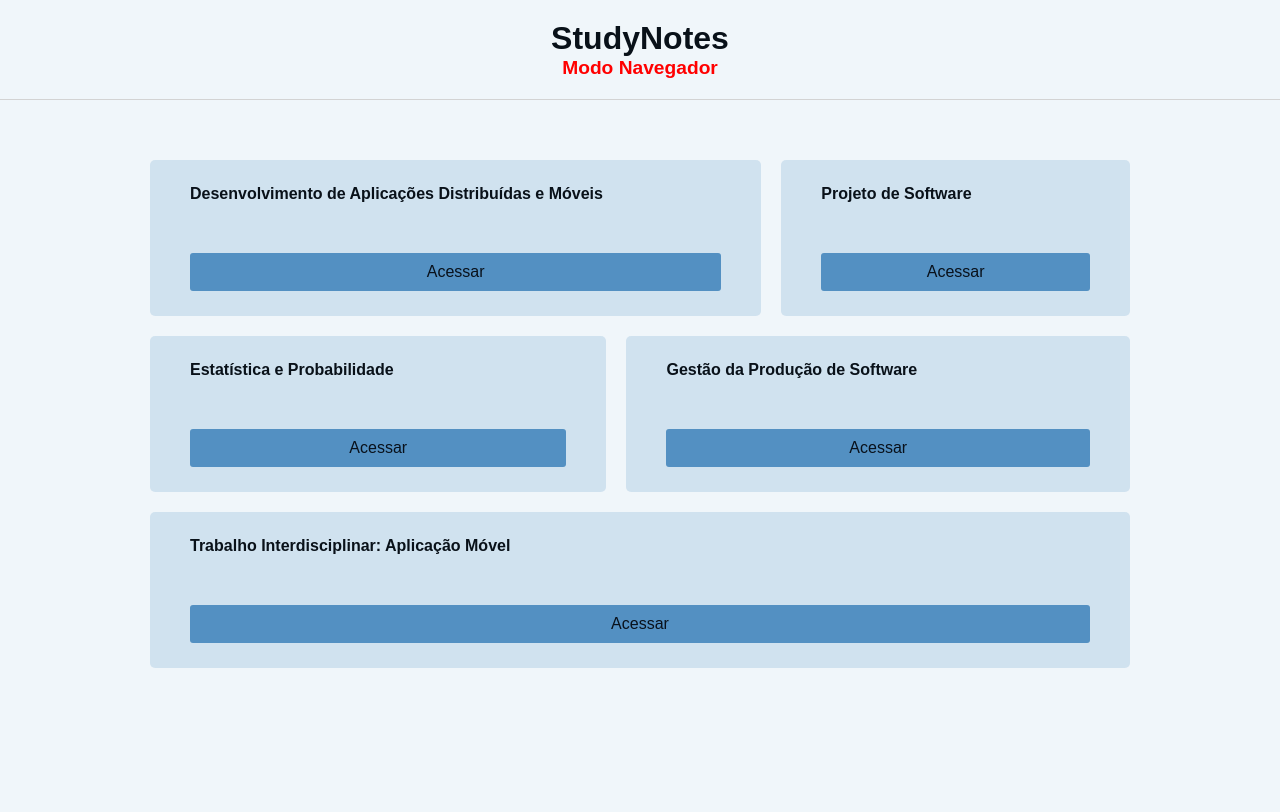
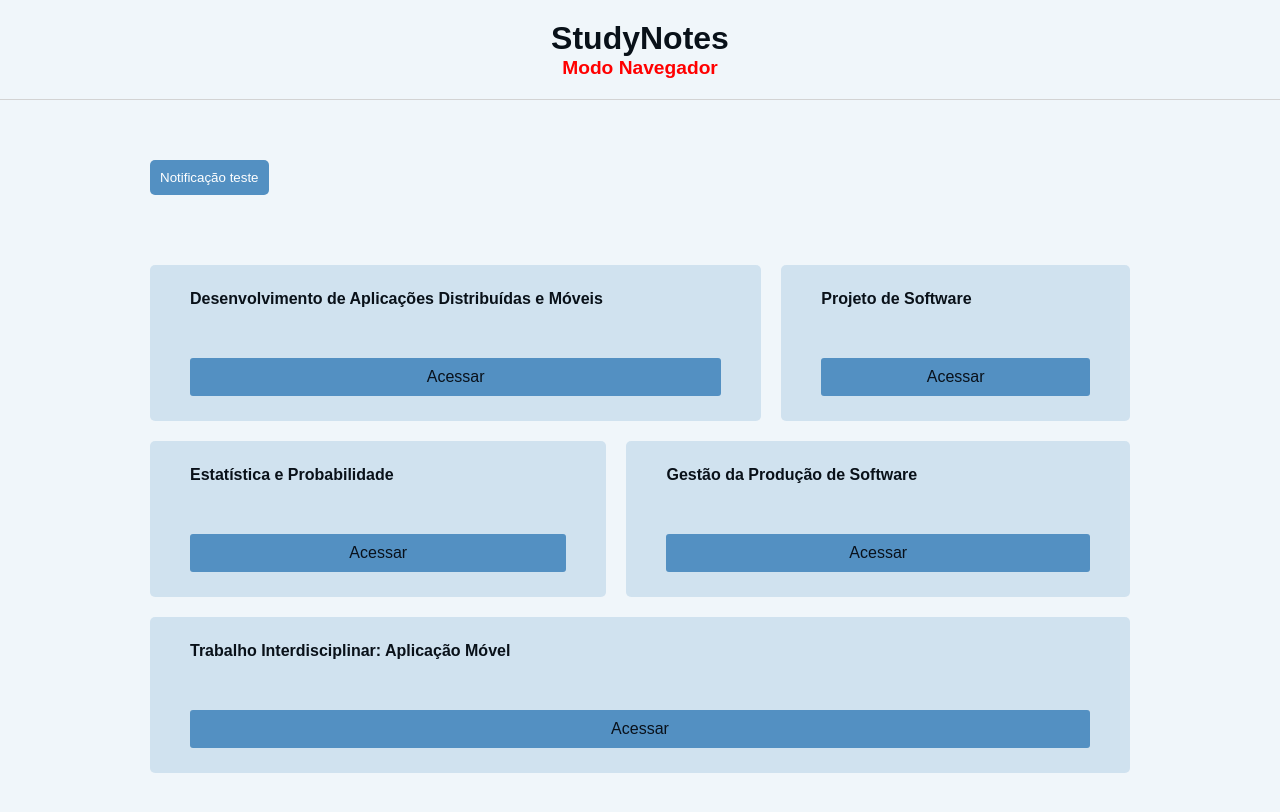
Before and after one commit to christiansenagomes/christiansenagomes.github.io, a React (Vite) app: page / in a window 1280 px wide. Shown: the top 812 px of the page. Built offline with nearby package versions, Linux system fonts and the light colour scheme.

Commit message:
Botao notificacao teste

```diff
--- a/src/pages/Home/index.tsx
+++ b/src/pages/Home/index.tsx
@@ -26,11 +26,43 @@ export default function Home() {
         }
     }, []);
 
+    async function sendNotification() {
+        if ('Notification' in window && navigator.serviceWorker) {
+            const permission = await Notification.requestPermission();
+            if (permission === 'granted') {
+                const registration = await navigator.serviceWorker.ready;
+                registration.showNotification('StudyNotes', {
+                    body: 'Não esqueça de fazer anotações 😡',
+                    icon: '/studynotes-192.png',
+                    badge: '/studynotes-192.png',
+                });
+            }
+        }
+    }
+
     return (
-        <Container>
-            {subjects.map(subject => (
-                <Card key={subject.id.toString()} id={subject.id.toString()} name={subject.name.toString()}/>
-            ))}
-        </Container>
+        <>
+            <Container>
+                <button
+                    style={{
+                    backgroundColor: '#5390c2',
+                    color: 'white',
+                    padding: '10px',
+                    border: 'none',
+                    borderRadius: '5px',
+                    margin: '10px',
+                    cursor: "pointer"
+                    }}
+                    onClick={sendNotification}
+                >
+                    Notificação teste
+                </button>
+            </Container>
+            <Container>
+                {subjects.map(subject => (
+                    <Card key={subject.id.toString()} id={subject.id.toString()} name={subject.name.toString()}/>
+                ))}
+            </Container>
+        </>
     );
 }
```
